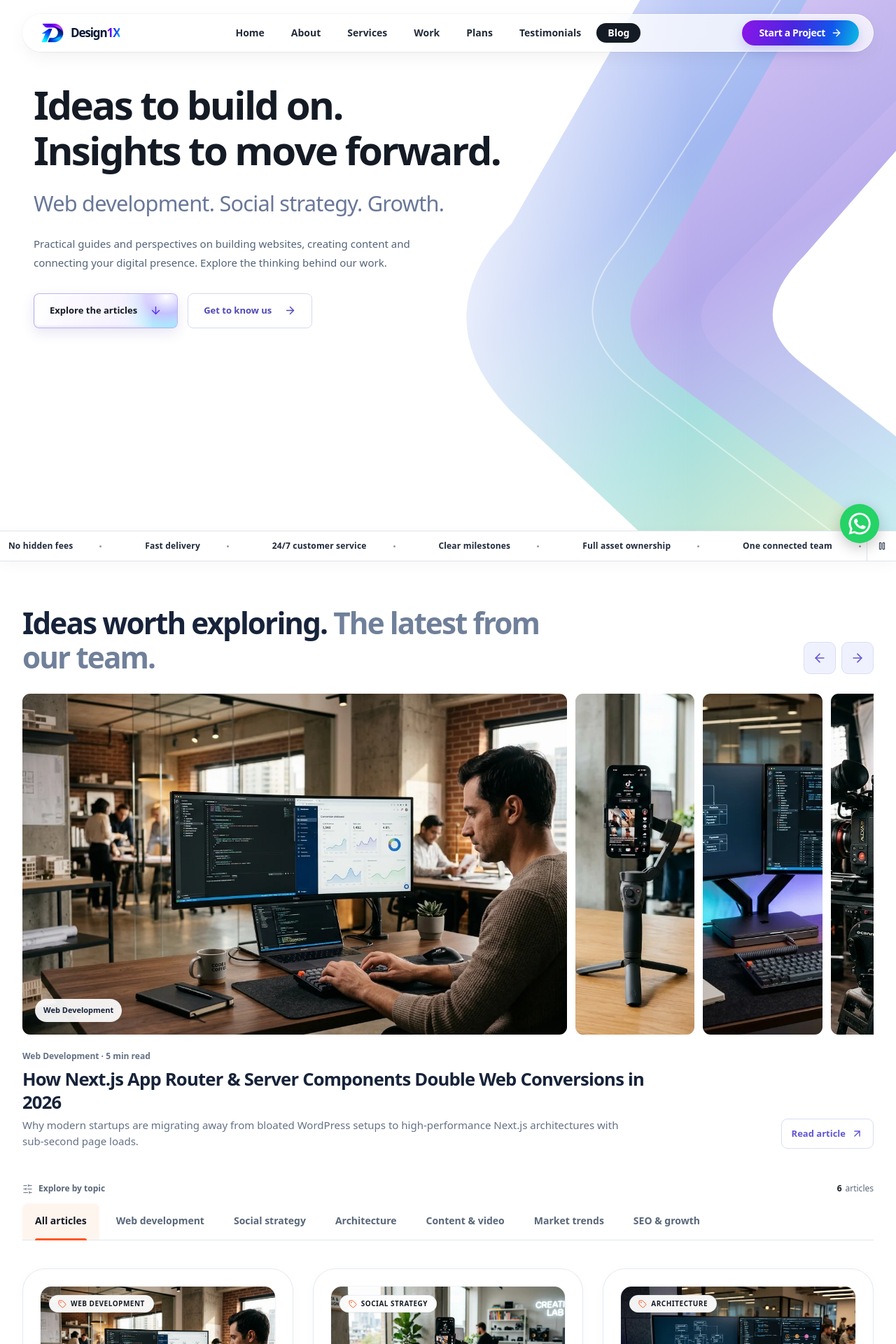
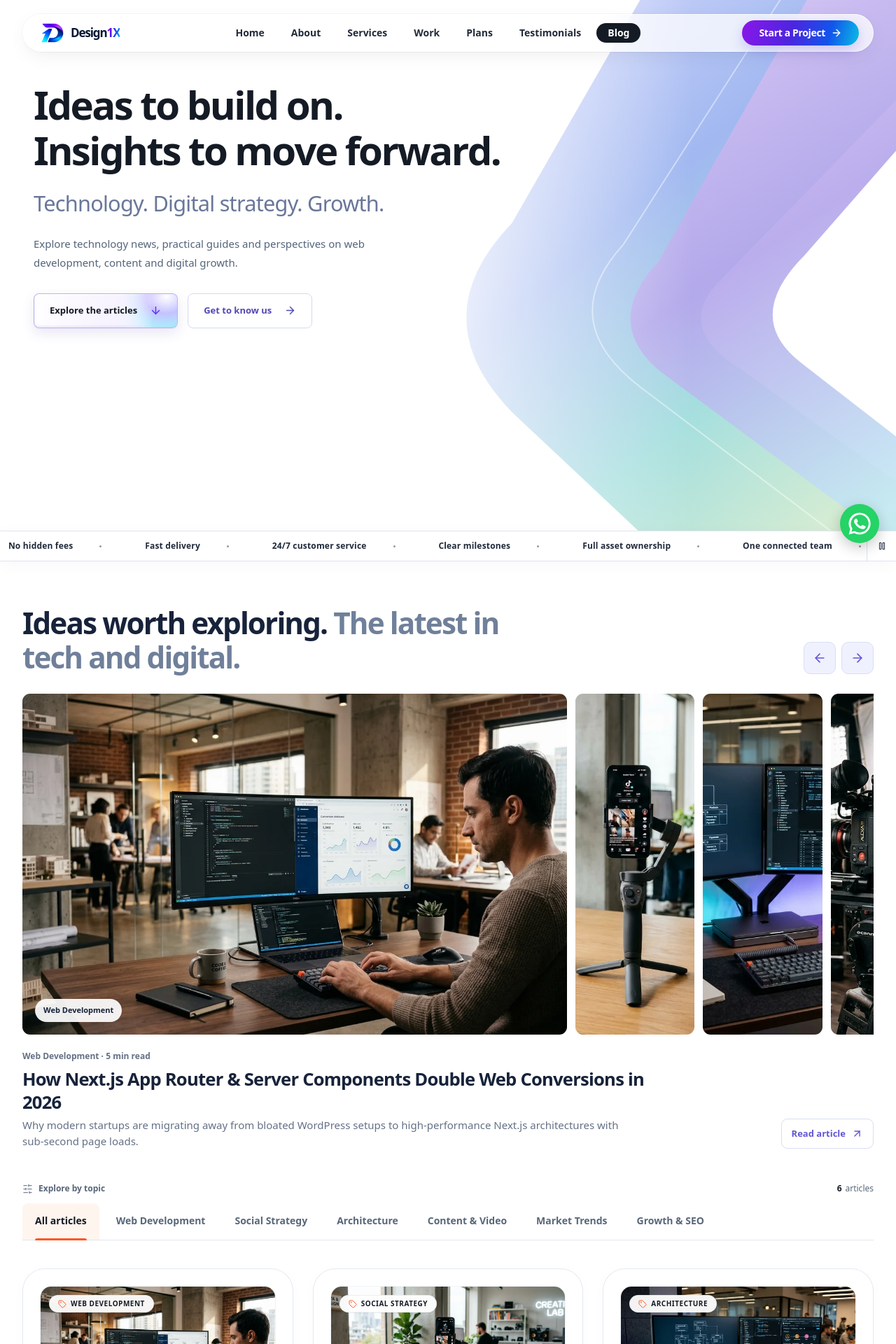
Before and after one commit to AMGRPrabhatha/myweb, a Next.js app: page /blog in a window 1280 px wide. Shown: the top 1920 px of the page at 70% size. Built offline with nearby package versions, Linux system fonts and the light colour scheme.

Commit message:
Your descriptive commit message

```diff
--- a/app/(marketing)/about/page.tsx
+++ b/app/(marketing)/about/page.tsx
@@ -76,7 +76,7 @@ export default async function AboutPage() {
             <div className="max-w-xl">
               <h3 className="text-2xl font-black tracking-tight text-ink sm:text-3xl">Our mission and values</h3>
               <p className="mt-5 text-base leading-relaxed text-ink-600 sm:text-lg">
-                Design1X is a coordinated digital agency based in Nawala, Sri Lanka. We bring website development and social strategy together for startups and growing businesses.
+                Design1X is a coordinated digital agency based in Colombo, Sri Lanka. We bring website development and social strategy together for startups and growing businesses.
               </p>
               <p className="mt-5 text-base leading-relaxed text-ink-600 sm:text-lg">
                 Our team works with you through clear scopes, direct communication, and transparent milestones, connecting your website and content to the goals that matter to your business.
--- a/app/(marketing)/blog/page.tsx
+++ b/app/(marketing)/blog/page.tsx
@@ -6,9 +6,9 @@ import BlogList from '@/components/BlogList';
 import BlogFeatureCarousel from '@/components/BlogFeatureCarousel';
 
 export const metadata: Metadata = {
-  title: 'Blog & Digital Insights | Design1X',
+  title: 'Blog, Tech News & Digital Insights | Design1X',
   description:
-    'Read actionable insights, Next.js engineering playbooks, social media growth strategies, and cross-border digital delivery case studies.',
+    'Explore technology news, web development guides, social media strategy, and digital growth insights from Design1X.',
 };
 
 export const revalidate = 60;
--- a/app/(marketing)/contact/page.tsx
+++ b/app/(marketing)/contact/page.tsx
@@ -35,6 +35,7 @@ export default async function ContactPage() {
     db.getAllPlans(),
     db.getSettings(),
   ]);
+  const mapQuery = encodeURIComponent(settings.officeLocation);
 
   // Official profiles shown in the Follow Us section.
   const socialLeft = [
@@ -108,7 +109,7 @@ export default async function ContactPage() {
       <HeroTicker />
 
       {/* ========================================================= */}
-      {/* 2. FIND US — Contact Details + Nawala, Sri Lanka Map       */}
+      {/* 2. FIND US — Contact Details + Location Map                 */}
       {/* ========================================================= */}
       <section className={`${styles.section} py-20 sm:py-28 bg-white`}>
         <div className="max-w-7xl mx-auto px-4 sm:px-6 lg:px-8">
@@ -121,7 +122,7 @@ export default async function ContactPage() {
                   Find Us
                 </h2>
                 <p className="text-base text-slate-600 leading-relaxed font-normal">
-                  We operate as a distributed digital pod with headquarters in Nawala, Sri Lanka — serving startups and growing businesses globally.
+                  We operate as a distributed digital pod with headquarters in {settings.officeLocation} — serving startups and growing businesses globally.
                 </p>
               </div>
 
@@ -163,22 +164,22 @@ export default async function ContactPage() {
                   </div>
                 </a>
 
-                {/* Office Location - Nawala, Sri Lanka */}
+                {/* Office Location */}
                 <div className={`${styles.card} group flex items-start gap-4 p-4.5 sm:p-5 rounded-2xl border border-slate-200 bg-white hover:border-orange-300 hover:shadow-md hover:shadow-orange-500/10 transition-all duration-300`}>
                   <div className="w-11 h-11 rounded-xl bg-orange-50 border border-orange-200/80 flex items-center justify-center flex-shrink-0 group-hover:bg-[#4b26df] group-hover:border-[#4b26df] transition-all duration-300">
                     <MapPin className="w-5 h-5 text-[#FF5722] group-hover:text-white transition-colors duration-300" />
                   </div>
                   <div className={`${styles.cardContent} min-w-0 space-y-0.5`}>
                     <div className="text-xs font-bold uppercase tracking-wider text-slate-400">Headquarters</div>
-                    <div className={`${styles.value} text-base font-bold text-slate-900`}>Nawala, Sri Lanka</div>
-                    <div className="text-xs text-slate-500">Colombo District, Western Province</div>
+                    <div className={`${styles.value} text-base font-bold text-slate-900`}>{settings.officeLocation}</div>
+                    <div className="text-xs text-slate-500">Western Province, Sri Lanka</div>
                   </div>
                 </div>
               </div>
 
             </div>
 
-            {/* RIGHT: Real Street Map Highlighting Nawala, Sri Lanka (7 cols) */}
+            {/* RIGHT: Map of the listed city (7 cols) */}
             <div className="lg:col-span-7 relative">
               {/* Soft ambient blur backdrop */}
               <div className="absolute inset-0 bg-gradient-to-tr from-blue-100/40 via-purple-100/30 to-orange-100/40 rounded-[32px] blur-2xl pointer-events-none" />
@@ -191,7 +192,7 @@ export default async function ContactPage() {
                       Live Map Location
                     </div>
                     <div className="text-xl sm:text-2xl font-black text-slate-900 tracking-tight">
-                      Nawala, Sri Lanka
+                      {settings.officeLocation}
                     </div>
                   </div>
                   <div className="flex items-center gap-2 px-3 py-1.5 rounded-full bg-emerald-50 border border-emerald-200 text-xs font-bold text-emerald-700 flex-shrink-0">
@@ -203,8 +204,8 @@ export default async function ContactPage() {
                 {/* Google Maps Street View Frame */}
                 <div className="relative w-full h-[360px] sm:h-[420px] rounded-2xl overflow-hidden border border-slate-200 shadow-inner bg-slate-100">
                   <iframe
-                    title="Design1X Headquarters - Nawala, Sri Lanka"
-                    src="https://maps.google.com/maps?q=Nawala%2C%20Sri%20Lanka&t=m&z=15&output=embed&iwloc=near"
+                    title={`Design1X location - ${settings.officeLocation}`}
+                    src={`https://maps.google.com/maps?q=${mapQuery}&t=m&z=12&output=embed&iwloc=near`}
                     className="w-full h-full border-0 filter contrast-[1.02] saturate-[1.1]"
                     loading="lazy"
                     referrerPolicy="no-referrer-when-downgrade"
@@ -219,7 +220,7 @@ export default async function ContactPage() {
                         <span className="relative inline-flex rounded-full h-3 w-3 bg-[#FF5722]" />
                       </span>
                       <div>
-                        <div className="text-xs font-black text-slate-900 leading-tight">Nawala HQ</div>
+                        <div className="text-xs font-black text-slate-900 leading-tight">Colombo</div>
                         <div className="text-[10px] text-slate-500 font-medium leading-tight">Western Province, Sri Lanka</div>
                       </div>
                     </div>
@@ -227,7 +228,7 @@ export default async function ContactPage() {
 
                   {/* Bottom-Right Floating "Open in Google Maps" Button */}
                   <a
-                    href="https://www.google.com/maps/search/?api=1&query=Nawala,+Sri+Lanka"
+                    href={`https://www.google.com/maps/search/?api=1&query=${mapQuery}`}
                     target="_blank"
                     rel="noopener noreferrer"
                     className="absolute bottom-3.5 right-3.5 z-10 inline-flex items-center gap-1.5 px-3.5 py-2 rounded-xl bg-white/95 hover:bg-white text-xs font-bold text-slate-800 hover:text-blue-600 border border-slate-200 shadow-md hover:shadow-lg transition-all active:scale-95"
@@ -243,9 +244,7 @@ export default async function ContactPage() {
                     <Globe2 className="w-3.5 h-3.5 text-blue-500 flex-shrink-0" />
                     <span>Serving clients in Sri Lanka, Japan, Europe &amp; USA</span>
                   </div>
-                  <div className="font-mono text-[11px] text-slate-400">
-                    6.8868° N, 79.8893° E
-                  </div>
+                  <div className="text-[11px] text-slate-400">{settings.officeLocation}</div>
                 </div>
               </div>
             </div>
--- a/components/BlogFeatureCarousel.tsx
+++ b/components/BlogFeatureCarousel.tsx
@@ -22,7 +22,7 @@ export default function BlogFeatureCarousel({ posts }: { posts: BlogPost[] }) {
     <section className={styles.section} aria-labelledby="featured-articles-heading" aria-roledescription="carousel">
       <div className={styles.header}>
         <div>
-          <h2 id="featured-articles-heading">Ideas worth exploring.<span> The latest from our team.</span></h2>
+          <h2 id="featured-articles-heading">Ideas worth exploring.<span> The latest in tech and digital.</span></h2>
         </div>
         {posts.length > 1 && <div className={styles.controls}>
           <button type="button" onClick={() => move(-1)} aria-label="Previous article"><ArrowLeft size={20} aria-hidden="true" /></button>
--- a/components/BlogList.tsx
+++ b/components/BlogList.tsx
@@ -14,17 +14,15 @@ export default function BlogList({ initialPosts }: BlogListProps) {
 
   const categories = [
     { id: 'ALL', label: 'All articles' },
-    { id: 'WEB DEVELOPMENT', label: 'Web development' },
-    { id: 'SOCIAL STRATEGY', label: 'Social strategy' },
-    { id: 'ARCHITECTURE', label: 'Architecture' },
-    { id: 'CONTENT & VIDEO', label: 'Content & video' },
-    { id: 'MARKET TRENDS', label: 'Market trends' },
-    { id: 'SEO & GROWTH', label: 'SEO & growth' },
+    ...Array.from(new Set(initialPosts.map(post => post.category))).map(category => ({
+      id: category,
+      label: category,
+    })),
   ];
 
   const filteredPosts = selectedCategory === 'ALL'
     ? initialPosts
-    : initialPosts.filter(p => p.category.toUpperCase() === selectedCategory.toUpperCase());
+    : initialPosts.filter(p => p.category === selectedCategory);
 
   return (
     <div className="space-y-8 sm:space-y-10">
--- a/components/ContentHero.tsx
+++ b/components/ContentHero.tsx
@@ -15,8 +15,8 @@ const content = {
   },
   blog: {
     heading: ['Ideas to build on.', 'Insights to move forward.'],
-    lead: 'Web development. Social strategy. Growth.',
-    description: 'Practical guides and perspectives on building websites, creating content and connecting your digital presence. Explore the thinking behind our work.',
+    lead: 'Technology. Digital strategy. Growth.',
+    description: 'Explore technology news, practical guides and perspectives on web development, content and digital growth.',
     primary: 'Explore the articles',
     target: '#journal-articles',
     secondary: 'Get to know us',
--- a/components/Footer.tsx
+++ b/components/Footer.tsx
@@ -103,7 +103,7 @@ export default function Footer({ settings = initialSiteSettings }: { settings?:
               <p><span className="font-semibold text-ink">Phone:</span>{' '}
                 <a href="tel:+94758429898" className="hover:text-cobalt transition-colors">075 8429898</a>
               </p>
-              <p><span className="font-semibold text-ink">Location:</span> Nawala, Sri Lanka</p>
+              <p><span className="font-semibold text-ink">Location:</span> {settings.officeLocation}</p>
             </address>
           </div>
 
--- a/components/HomeStory.tsx
+++ b/components/HomeStory.tsx
@@ -7,7 +7,7 @@ import { ArrowRight, PanelsTopLeft, MessagesSquare, Layers3 } from 'lucide-react
 import styles from './HomeStory.module.css';
 
 const stories = [
-  { type: 'people', label: 'Our people', title: 'Different skills. One shared direction.', description: 'Based in Nawala, Sri Lanka, we bring website development and social strategy together.', href: '/about', action: 'Get to know us' },
+  { type: 'people', label: 'Our people', title: 'Different skills. One shared direction.', description: 'Based in Colombo, Sri Lanka, we bring website development and social strategy together.', href: '/about', action: 'Get to know us' },
   { type: 'build', label: 'Our craft', title: 'Thoughtful design, built to work.', description: 'We turn business ideas into websites and interfaces that are clear, responsive and easy to use.', href: '/services/website-development', action: 'Explore our approach' },
   { type: 'connect', label: 'Our perspective', title: 'A brand is more than a website.', description: 'Social content and creative campaigns carry your story into the places your customers spend time.', href: '/services/social-media-management', action: 'See how we connect' },
   { type: 'together', label: 'Our process', title: 'Good work starts with a conversation.', description: 'Clear scopes, direct communication and transparent milestones keep us moving in the same direction.', href: '/about#about-company', action: 'Read our story' },
--- a/components/admin/BlogEditor.tsx
+++ b/components/admin/BlogEditor.tsx
@@ -73,7 +73,13 @@ const PRESET_AUTHORS = [
 ];
 
 const CATEGORIES = [
+  'Technology News',
   'Web Development',
+  'Social Strategy',
+  'Architecture',
+  'Content & Video',
+  'Market Trends',
+  'Growth & SEO',
   'Social Media Strategy',
   'Growth Case Study',
   'Design Systems',
--- a/lib/sample-data.ts
+++ b/lib/sample-data.ts
@@ -8,7 +8,7 @@ export const initialSiteSettings: SiteSettings = {
   phone: "075 8429898",
   whatsappNumber: "+94758429898",
   responseExpectation: "Within 1 business day",
-  officeLocation: "Nawala, Sri Lanka",
+  officeLocation: "Colombo, Sri Lanka",
   facebookUrl: socialLinks.facebook,
   instagramUrl: socialLinks.instagram,
   tiktokUrl: "https://tiktok.com/@example",
```
